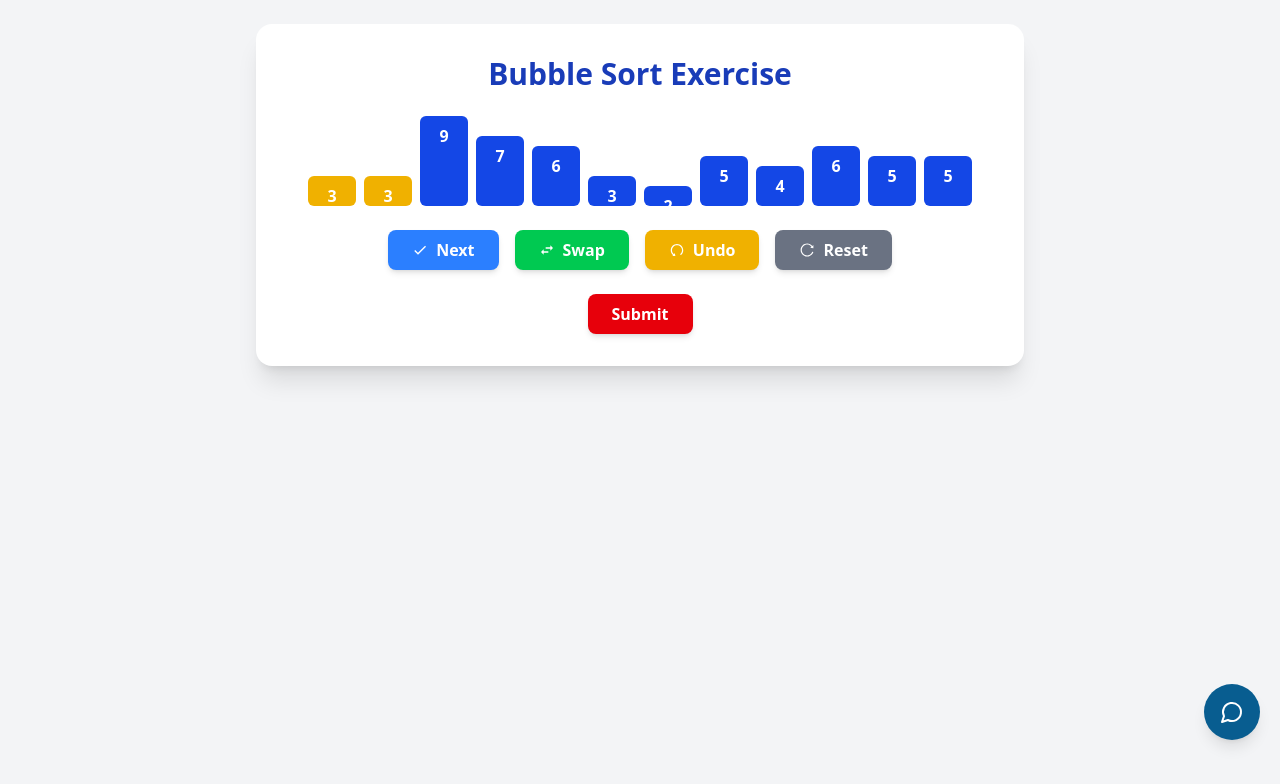
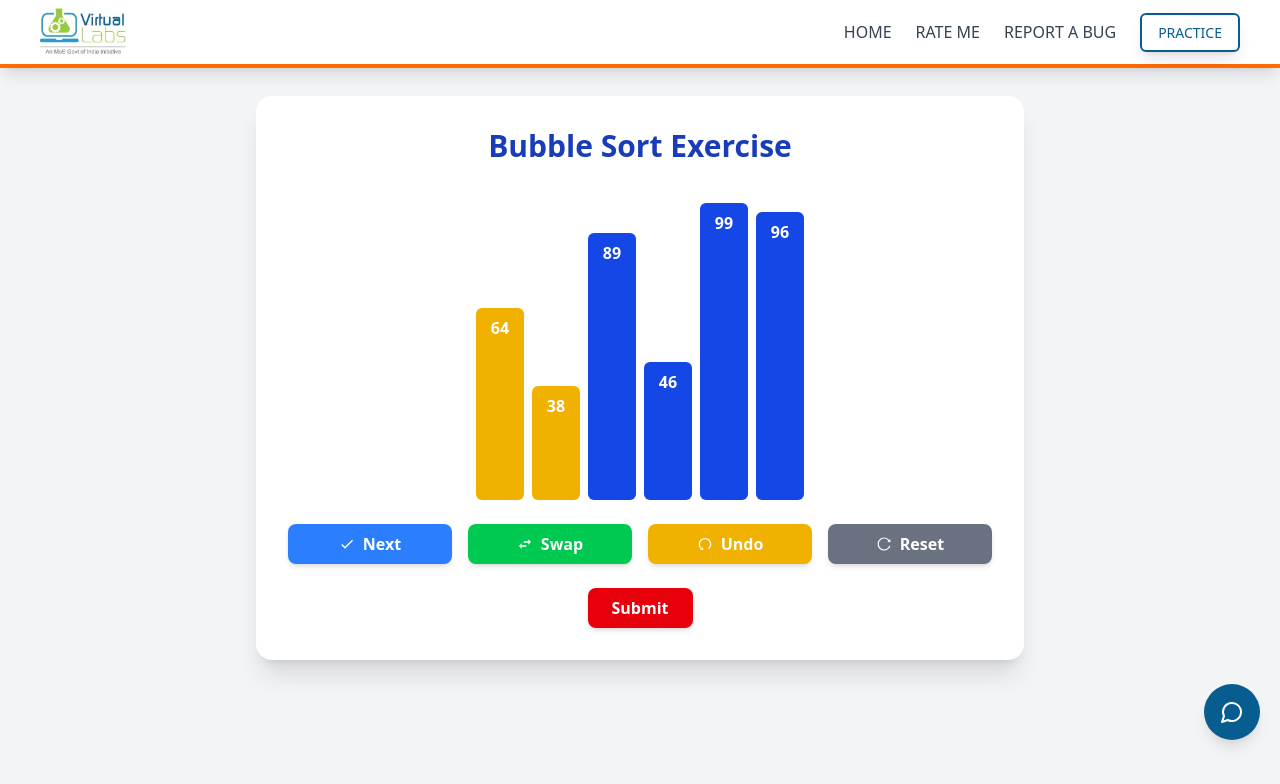
Before and after one commit to krishna-086/Felicity, a React (Vite) app: page /exp/bubble-sort/exercise in a window 1280 px wide. Shown: the top 784 px of the page. Built offline with nearby package versions, Linux system fonts and the light colour scheme.

Commit message:
Update sortexcercise.jsx

```diff
--- a/src/pages/sortexcercise.jsx
+++ b/src/pages/sortexcercise.jsx
@@ -2,9 +2,10 @@ import React, { useState } from "react";
 import { motion } from "framer-motion";
 import { MdOutlineSwapHoriz, MdOutlineDone } from "react-icons/md";
 import { AiOutlineUndo, AiOutlineReload } from "react-icons/ai";
+import { Link } from "react-router-dom";
 
 const BubbleSortExercise = () => {
-  const initialArray = [3, 3, 9, 7, 6, 3, 2, 5, 4, 6, 5, 5];
+  const initialArray = [64, 38, 89, 46, 99, 96];
   const [array, setArray] = useState([...initialArray]);
   const [currentIndex, setCurrentIndex] = useState(0);
   const [passIndex, setPassIndex] = useState(0);
@@ -12,7 +13,7 @@ const BubbleSortExercise = () => {
   const [iterations, setIterations] = useState(0);
 
   const handleNext = () => {
-    if (iterations < 6) {
+    if (iterations < array.length) {
       setIterations(iterations + 1);
       setCurrentIndex(currentIndex + 1);
       if (currentIndex >= array.length - 2) {
@@ -69,58 +70,98 @@ const BubbleSortExercise = () => {
   };
 
   return (
-    <div className="min-h-screen bg-gray-100 flex flex-col items-center p-6">
+    <div className="min-h-screen bg-gray-100">
+      {/* Navbar */}
+      <nav className="bg-white text-gray-700 py-2 shadow-lg fixed top-0 w-full z-50 border-b-4 border-orange-500">
+        <div className="max-w-7xl mx-auto px-5 md:px-10 flex justify-between items-center">
+        <Link
+                to="/exp/bubble-sort"><img src="/logo.jpg" alt="Logo" className="h-12" /></Link>
+          <ul className="hidden md:flex items-center space-x-6 text-md uppercase font-medium">
+            <li className="cursor-pointer hover:text-[#085d90]">Home</li>
+            <li className="cursor-pointer hover:text-[#085d90]">Rate Me</li>
+            <li className="cursor-pointer hover:text-[#085d90]">Report a Bug</li>
+            <li>
+              <Link
+                to="./practice"
+                className="border-2 border-[#085d90] text-[#085d90] px-4 py-2 rounded-md text-sm font-medium transition duration-300 hover:bg-[#085d90] hover:text-white shadow-lg transform hover:scale-105 animate-pulse"
+              >
+                Practice
+              </Link>
+            </li>
+          </ul>
+          {/* Mobile Button */}
+          <div className="md:hidden ml-auto">
+            <Link
+              to="./practice"
+              className="border-2 border-[#085d90] text-[#085d90] px-4 py-2 rounded-md text-sm font-medium transition duration-300 hover:bg-[#085d90] hover:text-white shadow-lg transform hover:scale-105 animate-pulse"
+            >
+              Practice
+            </Link>
+          </div>
+        </div>
+      </nav>
+
+      {/* Main Content */}
+      <div className="flex flex-col items-center p-6 pt-24">
         <div className="bg-white shadow-xl rounded-2xl p-6 sm:p-8 w-full max-w-3xl text-center">
-        <h1 className="text-2xl sm:text-3xl font-bold text-blue-800 mb-6">Bubble Sort Exercise</h1>
+          <h1 className="text-2xl sm:text-3xl font-bold text-blue-800 mb-20">
+            Bubble Sort Exercise
+          </h1>
 
-        <div className="flex flex-wrap gap-2 mb-6 items-end justify-center">
+          {/* Bars Container - Fixed Bottom Alignment */}
+          <div className="flex justify-center items-end gap-2 mb-6 h-64">
             {array.map((num, index) => (
               <motion.div
                 key={index}
                 layout
                 className={`w-10 sm:w-12 text-center text-white font-bold p-2 rounded-md transition-all duration-300 ${
-                index === currentIndex || index === currentIndex + 1 ? "bg-yellow-500" : "bg-blue-700"
+                  index === currentIndex || index === currentIndex + 1
+                    ? "bg-yellow-500"
+                    : "bg-blue-700"
                 }`}
-              style={{ height: `${num * 10}px` }}
+                style={{ height: `${num * 3}px` }} // Adjusted scaling for responsiveness
               >
                 {num}
               </motion.div>
             ))}
           </div>
 
-        <div className="flex flex-wrap gap-3 sm:gap-4 mb-6 justify-center">
+          {/* Buttons */}
+          <div className="grid grid-cols-2 sm:grid-cols-4 gap-3 sm:gap-4 mb-6">
             <button
               onClick={handleNext}
-            className="px-4 sm:px-6 py-2 bg-blue-500 hover:bg-blue-600 text-white rounded-lg font-semibold shadow-md flex items-center gap-2"
+              className="px-4 py-2 bg-blue-500 hover:bg-blue-600 text-white rounded-lg font-semibold shadow-md flex items-center gap-2 justify-center"
             >
               <MdOutlineDone /> Next
             </button>
             <button
               onClick={handleSwap}
-            className="px-4 sm:px-6 py-2 bg-green-500 hover:bg-green-600 text-white rounded-lg font-semibold shadow-md flex items-center gap-2"
+              className="px-4 py-2 bg-green-500 hover:bg-green-600 text-white rounded-lg font-semibold shadow-md flex items-center gap-2 justify-center"
             >
               <MdOutlineSwapHoriz /> Swap
             </button>
             <button
               onClick={undoMove}
-            className="px-4 sm:px-6 py-2 bg-yellow-500 hover:bg-yellow-600 text-white rounded-lg font-semibold shadow-md flex items-center gap-2"
+              className="px-4 py-2 bg-yellow-500 hover:bg-yellow-600 text-white rounded-lg font-semibold shadow-md flex items-center gap-2 justify-center"
             >
               <AiOutlineUndo /> Undo
             </button>
             <button
               onClick={resetExercise}
-            className="px-4 sm:px-6 py-2 bg-gray-500 hover:bg-gray-600 text-white rounded-lg font-semibold shadow-md flex items-center gap-2"
+              className="px-4 py-2 bg-gray-500 hover:bg-gray-600 text-white rounded-lg font-semibold shadow-md flex items-center gap-2 justify-center"
             >
               <AiOutlineReload /> Reset
             </button>
           </div>
 
+          {/* Submit Button */}
           <button
             onClick={submitExercise}
-          className="px-4 sm:px-6 py-2 bg-red-600 hover:bg-red-700 text-white rounded-lg font-semibold shadow-md"
+            className="px-6 py-2 bg-red-600 hover:bg-red-700 text-white rounded-lg font-semibold shadow-md w-full sm:w-auto"
           >
             Submit
           </button>
+        </div>
       </div>
     </div>
   );
```
Lines whose indentation alone changed are shown as unchanged.
